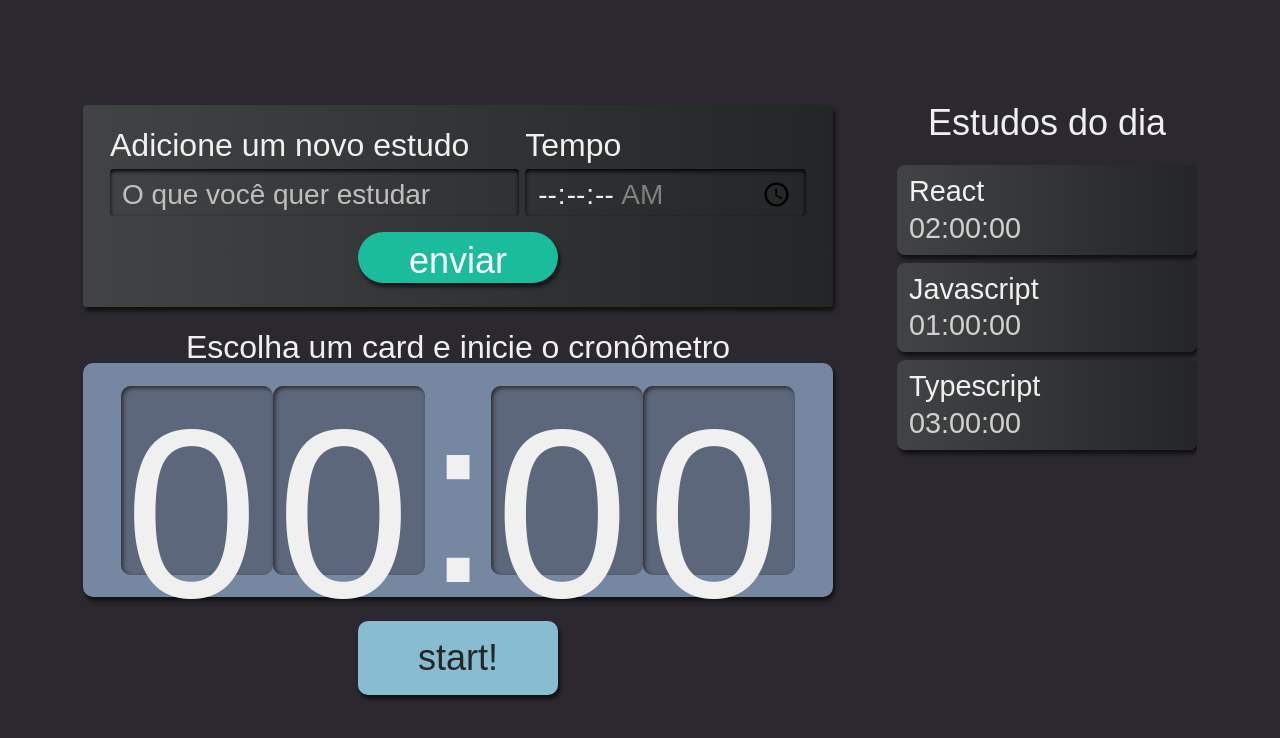
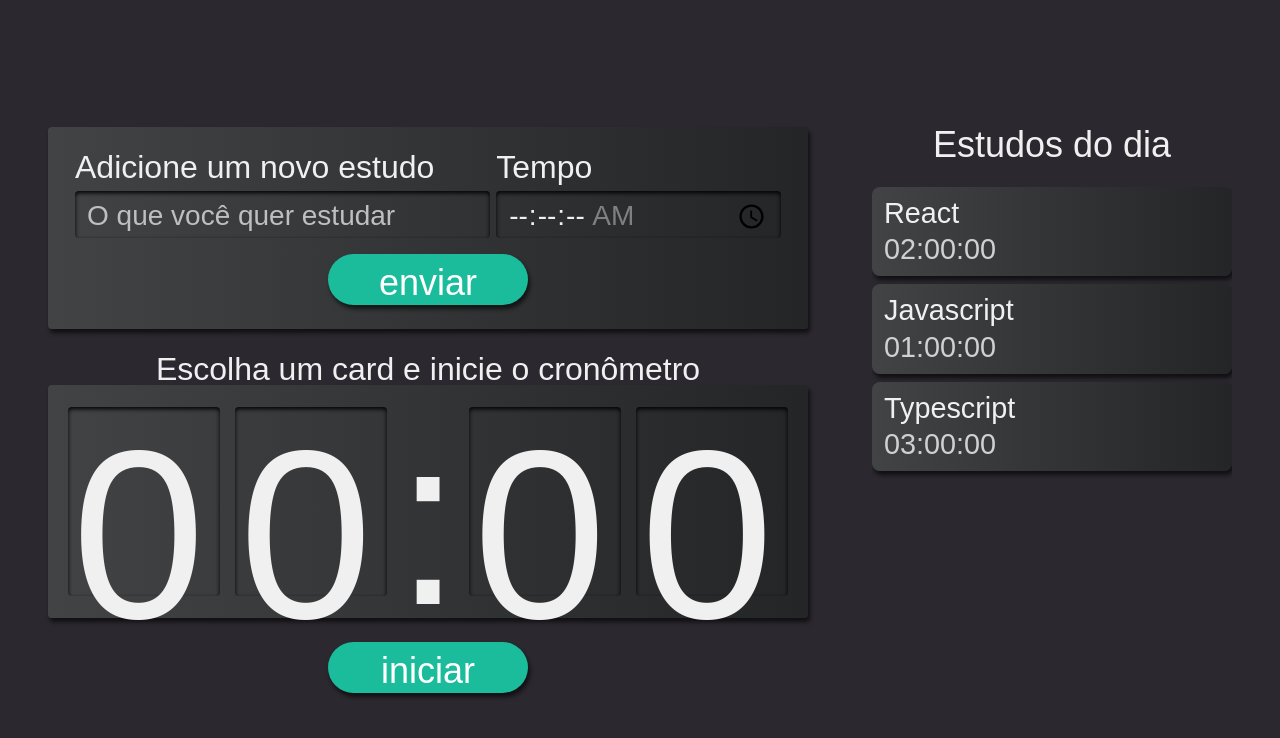
Before and after one commit to stardusteight-d4c/react-app_stopwatch, a React (Create React App) app: page / in a window 1280 px wide. Shown: the top 738 px of the page. Built offline with nearby package versions, Linux system fonts and the light colour scheme.

Commit message:
alterando design do cronômetro

```diff
--- a/src/components/Cronometro/Cronometro.module.scss
+++ b/src/components/Cronometro/Cronometro.module.scss
@@ -6,8 +6,8 @@
 
   .relogioWrapper {
     align-items: center;
-    background-color: #7687A1;
-    border-radius: 10px;
+    background: linear-gradient(to right, #414345, #232526);
+    border-radius: 4px;
     box-shadow: 2px 4px 4px #0000009F;
     box-sizing: border-box;
     display: flex;
@@ -20,23 +20,6 @@
 
   .titulo {
     font-size: 2rem;
-  }
-
-  button {
-    background-color: #88bcd1;
-    border-radius: 10px;
-    box-shadow: 2px 4px 4px #0000009F;
-    color: #272626;
-    cursor: pointer;
-    font-size: 1.25rem;
-    padding: 16px;
-    width: 150px;
-
-    &:active {
-      background-color: #7CA6B7;
-      box-shadow: 2px 2px 4px #0000009F inset;
-      cursor: auto;
-    }
   }
 
   @media screen and (min-width:1280px) {
--- a/src/components/Cronometro/Relogio/Relogio.module.scss
+++ b/src/components/Cronometro/Relogio/Relogio.module.scss
@@ -1,10 +1,11 @@
 .relogioNumero {
-  background-color: #5D677C;
-  box-shadow: 2px 2px 4px #2B2B2B inset;
+  background-color: transparent;
+  box-shadow: 0px 2px 4px #000000 inset;
   height: 3.6rem;
   width: 3rem;
   padding: 8px 4px;
-  border-radius: 10px;
+  border-radius: 4px;
+  margin: auto;
 
   @media screen and (min-width:1280px) {
     height: 10.8rem;
--- a/src/components/Cronometro/index.tsx
+++ b/src/components/Cronometro/index.tsx
@@ -11,7 +11,7 @@ export default function Cronometro() {
         <Relogio />
       </div>
       <Botao>
-        start!
+        iniciar
       </Botao>
     </div>
   )
--- a/src/pages/App.module.scss
+++ b/src/pages/App.module.scss
@@ -21,9 +21,9 @@
     ;
     column-gap: 64px;
     grid-template-rows: min-content min-content;
-    grid-template-columns: 750px 300px;
+    grid-template-columns: 760px 360px;
     justify-content: center;
     align-content: center;
-    padding: 64px;
+    padding: 20px 40px 0px 40px;
   }
 }
```
